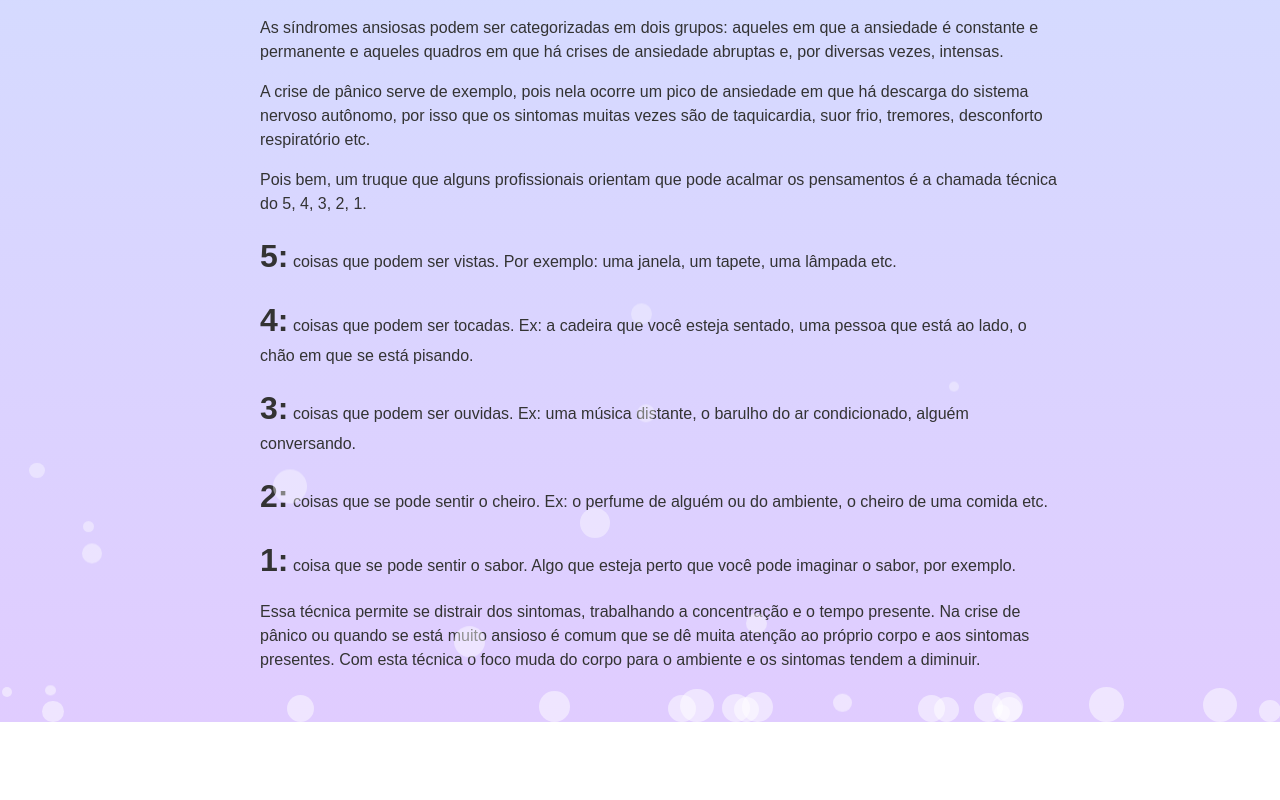
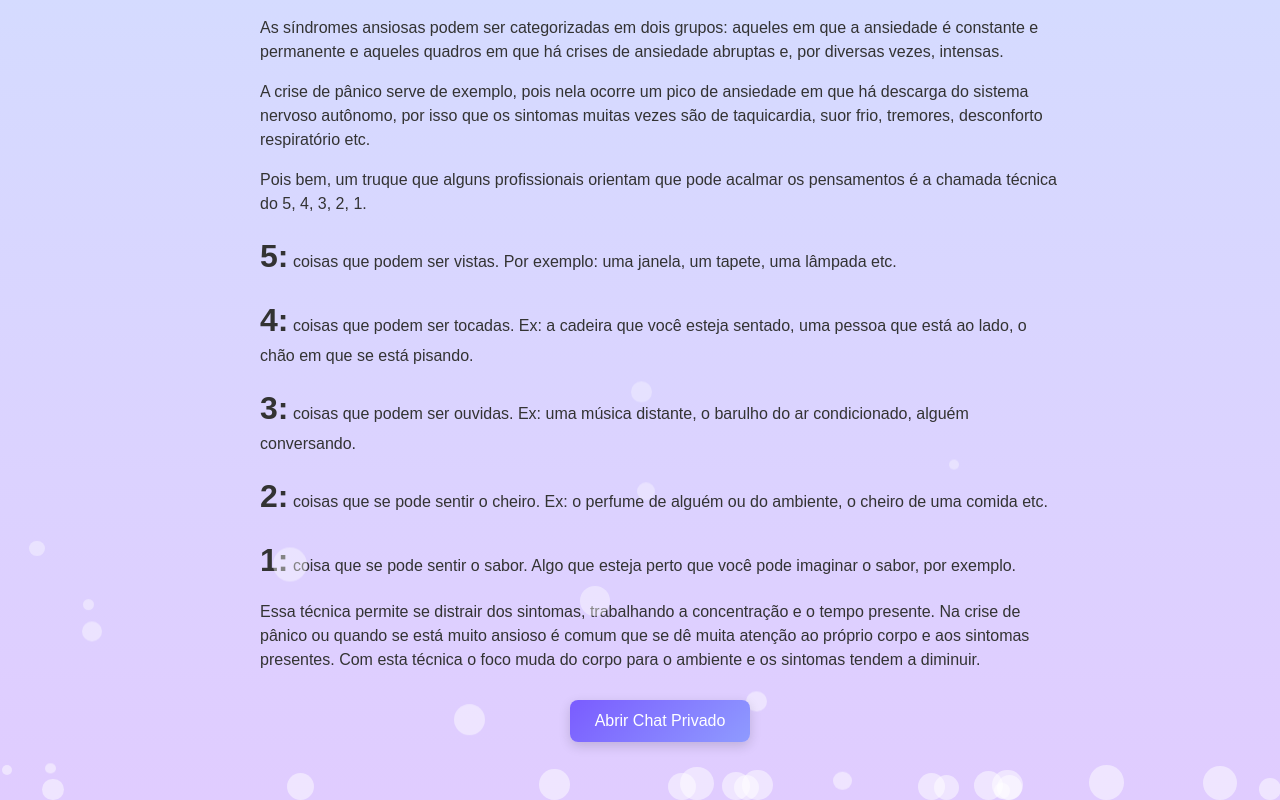
Before and after one commit to sun0987/ZenVibe, a plain HTML site: page index.html in a window 1280 px wide. Shown: the part 641-1441 px from the top of the page. Before the commit the page ends 1363 px from the top, so only its background shows below. Drawn offline with Linux system fonts and the light colour scheme.

Commit message:
Add button to open private chat

```diff
--- a/index.html
+++ b/index.html
@@ -148,6 +148,8 @@
   <p>Essa técnica permite se distrair dos sintomas, trabalhando a concentração e o tempo presente. Na crise de pânico ou quando se está muito ansioso é comum que se dê muita atenção ao próprio corpo e aos sintomas presentes. Com esta técnica o foco muda do corpo para o ambiente e os sintomas tendem a diminuir.</p>
 </div>
 
+<button onclick="window.location.href='chat Privado.html'">Abrir Chat Privado</button>
+
 <script>
   const audio = document.getElementById('trabalho');
   function toggleAudio() {
```
